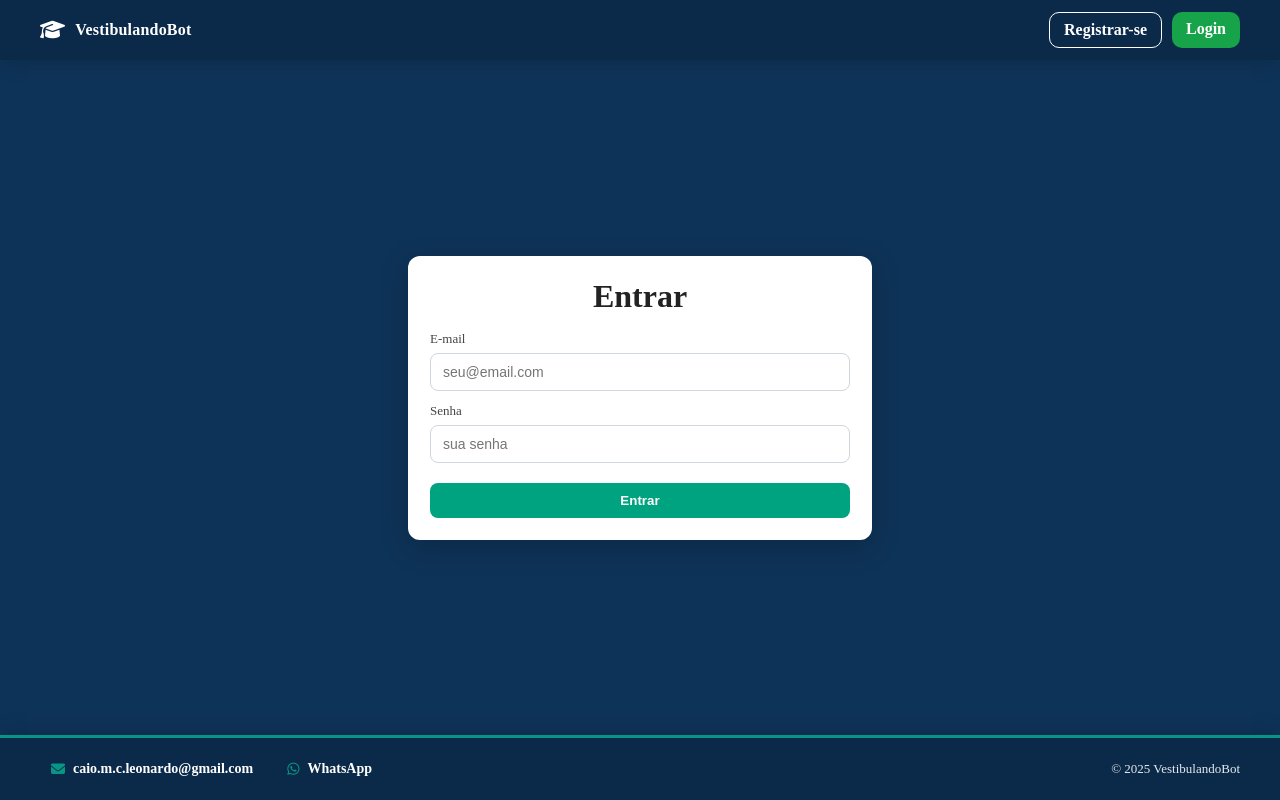
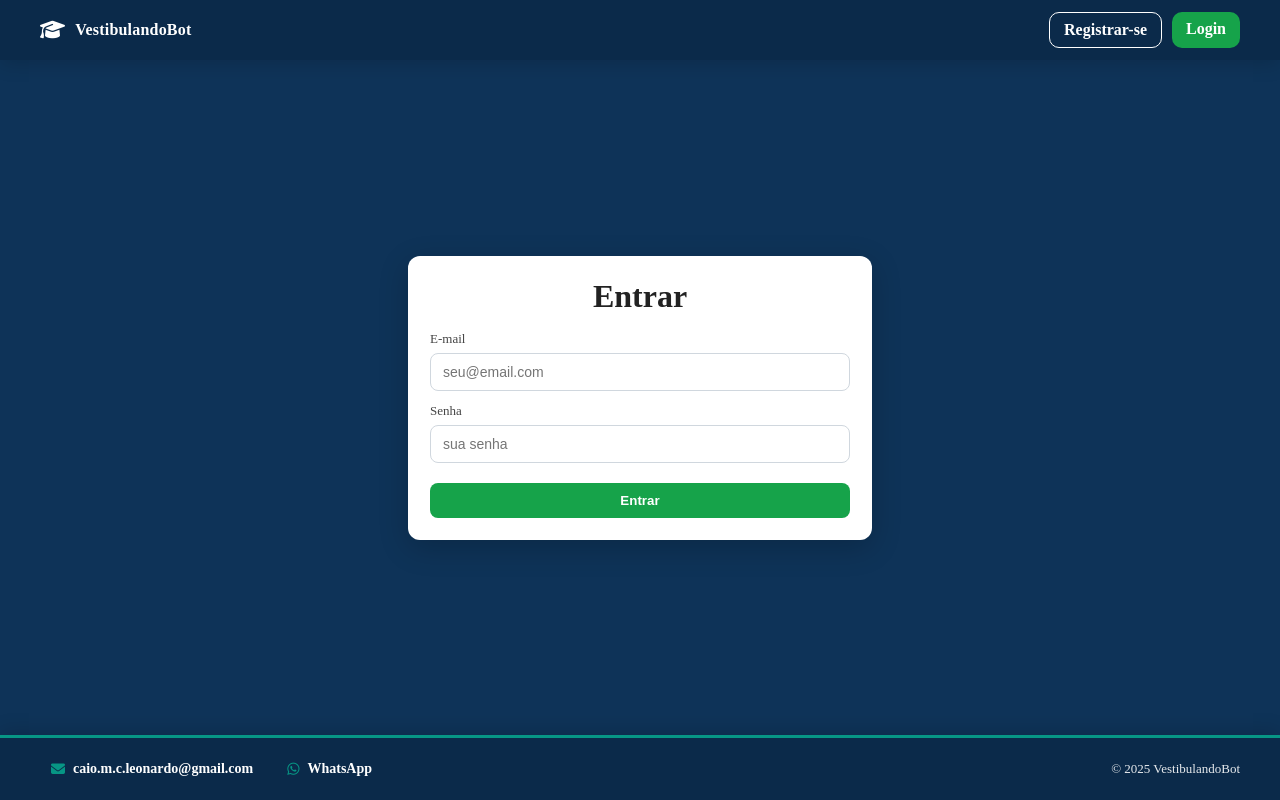
Before and after one commit to tthiagoyuri/VesibulandoBot_Front, a Vue app: page /login in a window 1280 px wide. Built offline with nearby package versions, Linux system fonts and the light colour scheme; no server answers.

Commit message:
Visual: Padronização e inclução de  header

```diff
--- a/src/components/forms/LoginForm.vue
+++ b/src/components/forms/LoginForm.vue
@@ -79,16 +79,16 @@ input {
   background: #fff;
 }
 input:focus {
-  border-color: #42b983;
+  border-color: #16a34a;
 }
 .error {
   margin: 4px 0 0;
-  color: #d93025;
+  color: #b91c1c;
   font-size: 13px;
 }
 .submit {
   margin-top: 8px;
-  background: #00a37f;
+  background: #16a34a;
   color: #fff;
   border: 0;
   border-radius: 8px;
```
